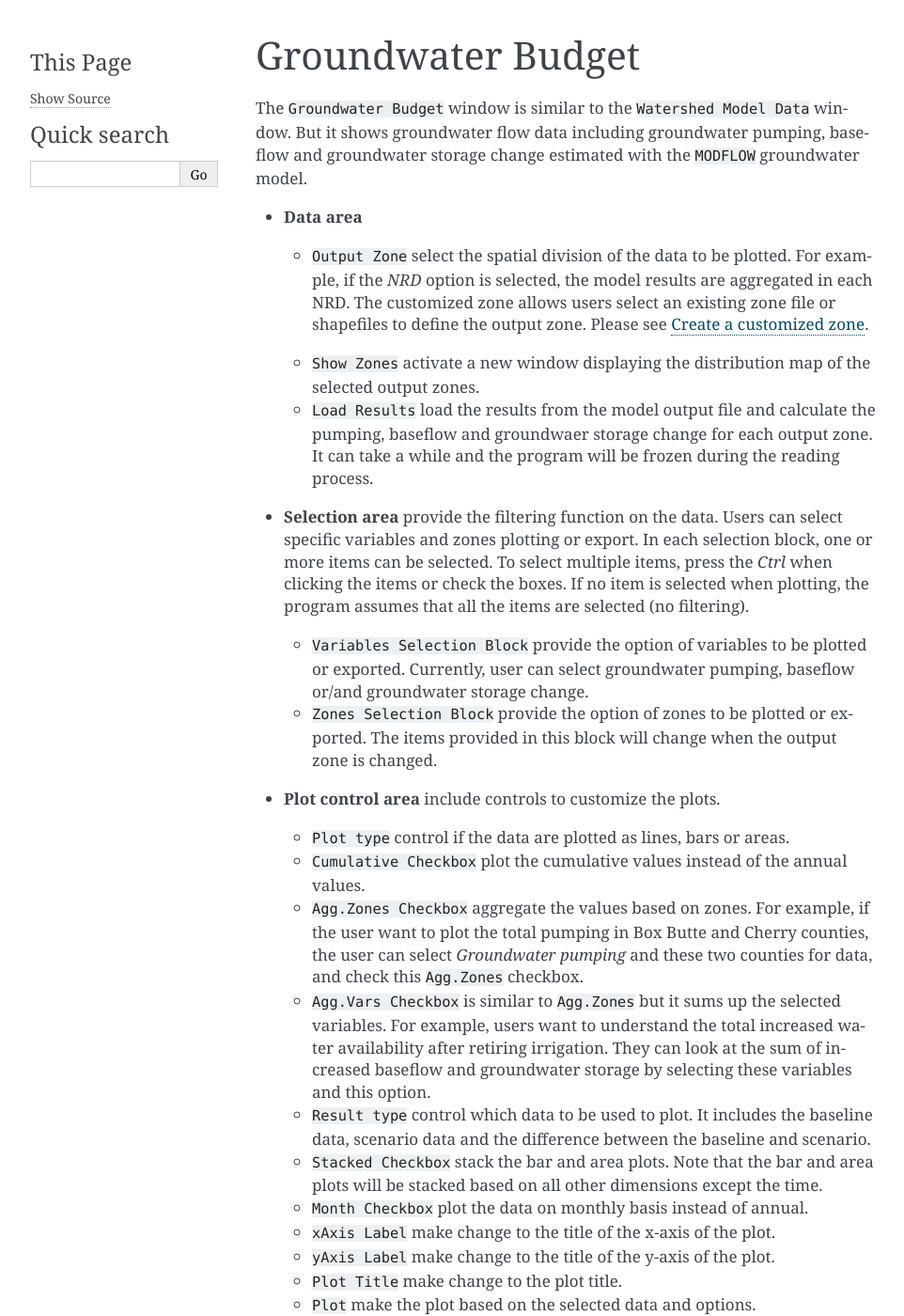
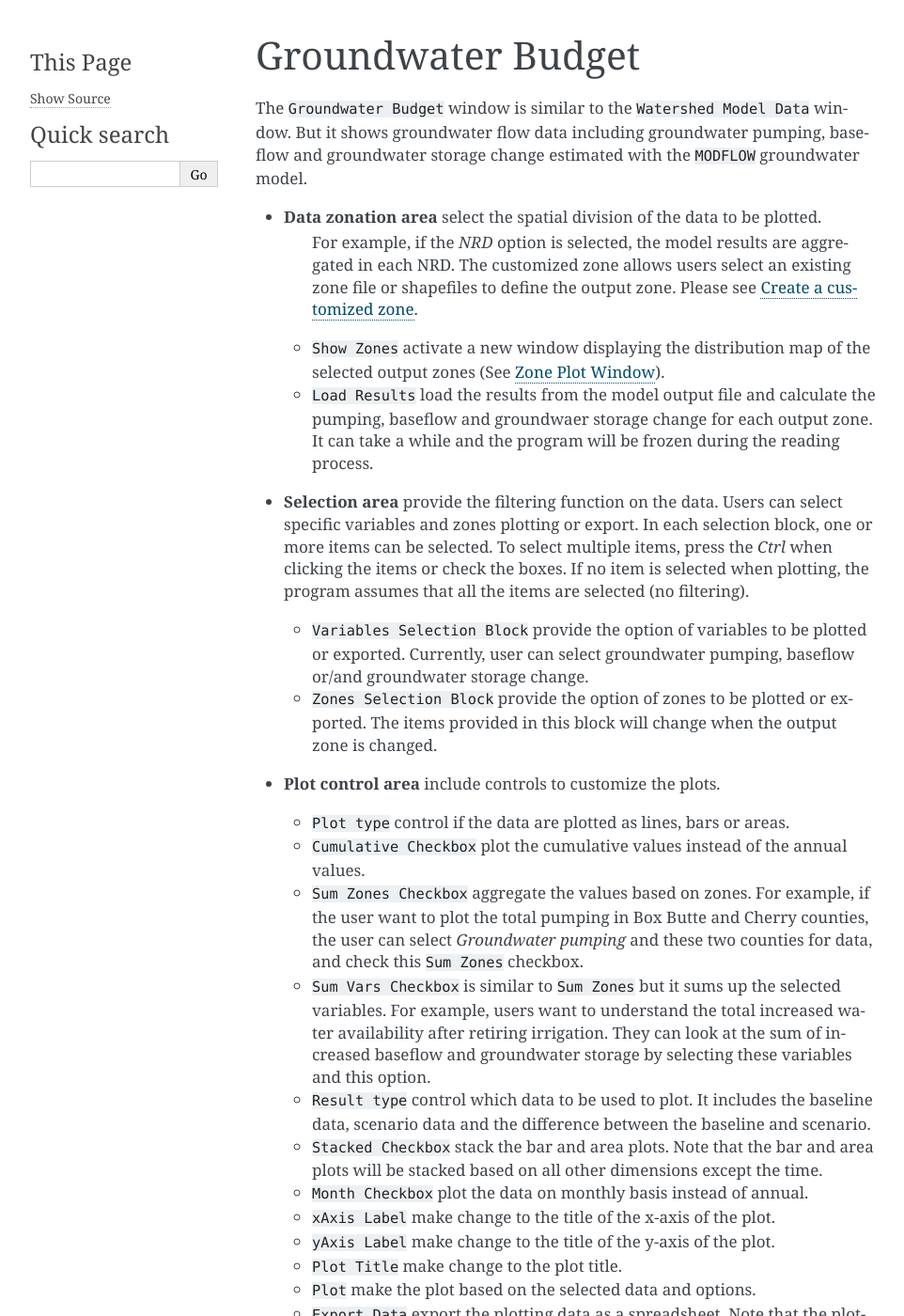
Before and after one commit to ougx/dnr-gui-sustain, a Sphinx documentation site: the page built from source/windows/gwbudget.rst, in a window 1280 px wide and 1400 px high. Shown: the whole window at 94% size, without its empty margins (148-1110 px from the left). Built offline with Sphinx 7.4.7, drawn with Linux system fonts in a browser that asks for light colours; pages that are not in the unit, such as notebooks, are missing from menus.

Commit message:
update groundwater budget window

```diff
--- a/source/windows/gwbudget.rst
+++ b/source/windows/gwbudget.rst
@@ -3,13 +3,11 @@ Groundwater Budget
 
 The ``Groundwater Budget`` window is similar to the ``Watershed Model Data`` window. But it shows groundwater flow data including groundwater pumping, baseflow and groundwater storage change estimated with the ``MODFLOW`` groundwater model.
 
-* **Data area**
-
-  * ``Output Zone`` select the spatial division of the data to be plotted.
+* **Data zonation area** select the spatial division of the data to be plotted.
     For example, if the *NRD* option is selected, the model results are aggregated in each NRD.
     The customized zone allows users select an existing zone file or shapefiles to define the output zone.
     Please see :doc:`../howto/customized_zone`.
-  - ``Show Zones`` activate a new window displaying the distribution map of the selected output zones.
+  - ``Show Zones`` activate a new window displaying the distribution map of the selected output zones (See :doc:`../windows/showZone`).
   - ``Load Results`` load the results from the model output file and calculate the pumping, baseflow
     and groundwaer storage change for each output zone.
     It can take a while and the program will be frozen during the reading process.
@@ -23,8 +21,8 @@ The ``Groundwater Budget`` window is similar to the ``Watershed Model Data`` win
 
   - ``Plot type`` control if the data are plotted as lines, bars or areas.
   - ``Cumulative Checkbox``  plot the cumulative values instead of the annual values.
-  - ``Agg.Zones Checkbox`` aggregate the values based on zones. For example, if the user want to plot the total pumping in Box Butte and Cherry counties, the user can select *Groundwater pumping* and these two counties for data, and check this ``Agg.Zones`` checkbox.
-  - ``Agg.Vars Checkbox`` is similar to ``Agg.Zones`` but it sums up the selected variables. For example, users want to understand the total increased water availability after retiring irrigation. They can look at the sum of increased baseflow and groundwater storage by selecting these variables and this option.
+  - ``Sum Zones Checkbox`` aggregate the values based on zones. For example, if the user want to plot the total pumping in Box Butte and Cherry counties, the user can select *Groundwater pumping* and these two counties for data, and check this ``Sum Zones`` checkbox.
+  - ``Sum Vars Checkbox`` is similar to ``Sum Zones`` but it sums up the selected variables. For example, users want to understand the total increased water availability after retiring irrigation. They can look at the sum of increased baseflow and groundwater storage by selecting these variables and this option.
   - ``Result type`` control which data to be used to plot. It includes the baseline data, scenario data and the difference between the baseline and scenario.
   - ``Stacked Checkbox`` stack the bar and area plots. Note that the bar and area plots will be stacked based on all other dimensions except the time.
   - ``Month Checkbox`` plot the data on monthly basis instead of annual.
--- a/source/windows/index.rst
+++ b/source/windows/index.rst
@@ -5,9 +5,11 @@ These are the documents for ech window.
 
 
 .. toctree::
+   main
    config
    gwpump
    swdata
    gwbudget
    gwlevel
+   showZone
    *
--- a/source/windows/showZone.rst
+++ b/source/windows/showZone.rst
@@ -3,6 +3,6 @@ Zone Plot Window
 
 The ``Zone Plot`` window shows the map of zone distribution used to summarize the gridded model input or output data.
 
-``Sum IrrTypes Checkbox`` sets whether to include the georeferencing points in the zone plot (see :doc:`../files/name`).
+``Show Spatial Reference`` sets whether to include the georeferencing points in the zone plot (see :doc:`../files/name`).
 
 .. image:: showZone.PNG
```
Also changed, not shown: source/windows/gwbudget.png.
